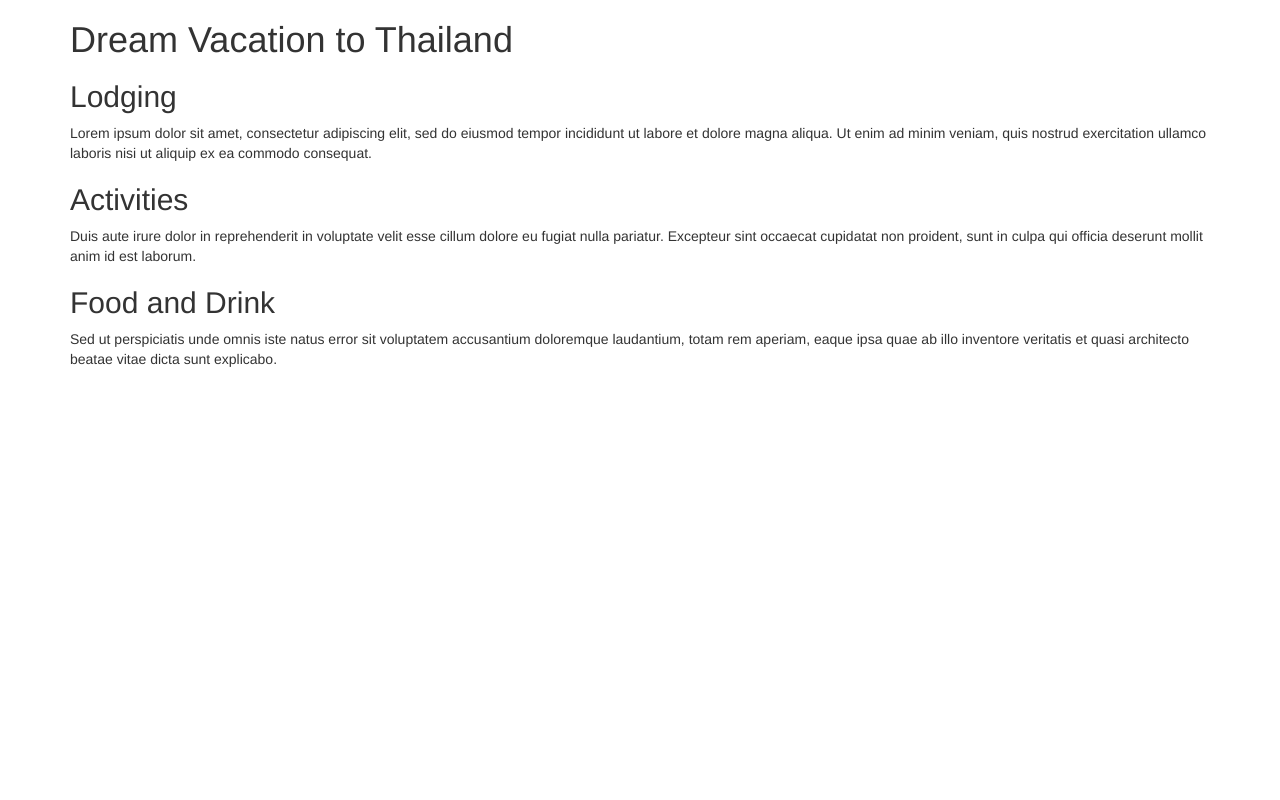
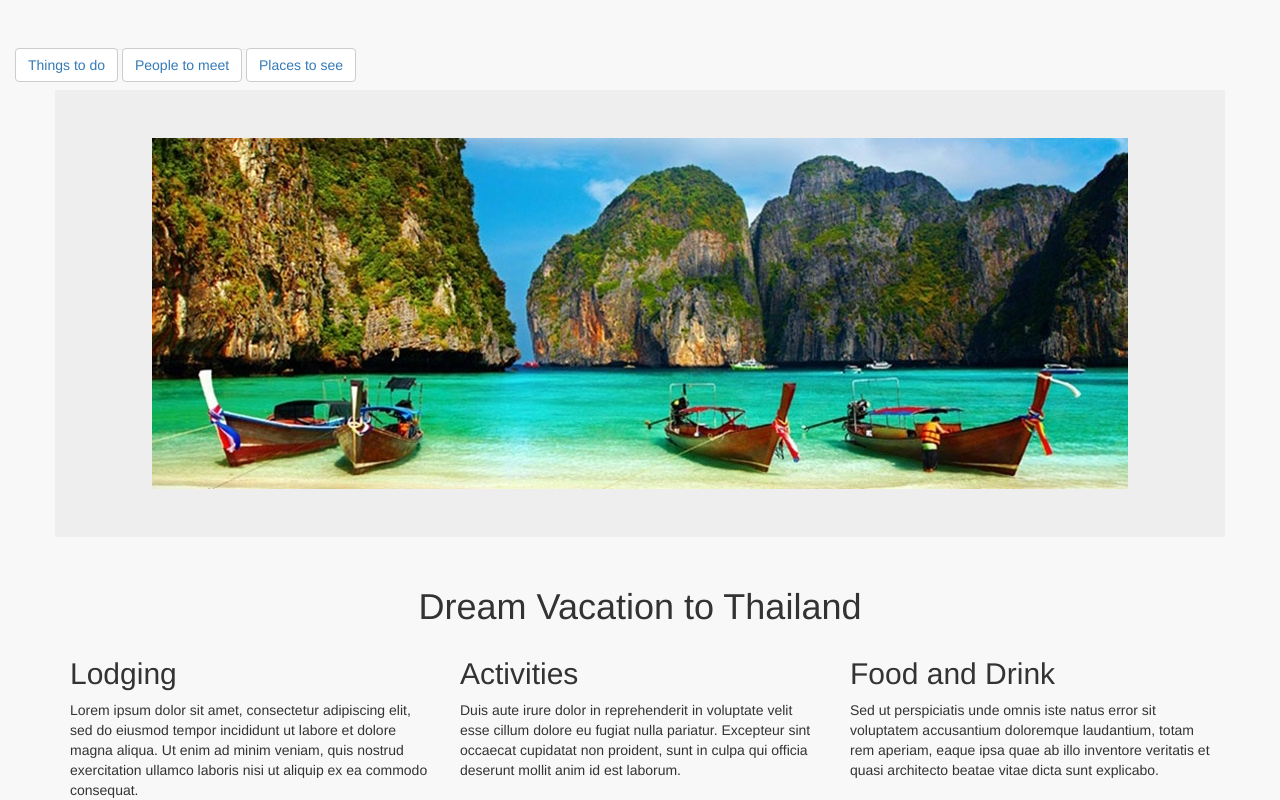
Before and after one commit to hhillaryy/vacation-website, a plain HTML site: page index.html in a window 1280 px wide. Drawn offline with nearby package versions, Linux system fonts and the light colour scheme.

Commit message:
add css folder and image update bootstrap elements

```diff
--- /dev/null
+++ b/css/styles.css
@@ -0,0 +1,12 @@
+h1 {
+  text-align: center;
+  font-size: 4em;
+}
+
+body {
+  padding-top: 100px;
+}
+
+.navbar {
+  padding-bottom: 50px;
+}
--- a/index.html
+++ b/index.html
@@ -1,23 +1,49 @@
 <!DOCTYPE html>
 <html>
 <head>
-  <link href="styles.css" rel="stylesheet" type="text/css">
+  <link href="css/styles.css" rel="stylesheet" type="text/css">
   <link rel="stylesheet" href="https://maxcdn.bootstrapcdn.com/bootstrap/3.3.6/css/bootstrap.min.css" integrity="sha384-1q8mTJOASx8j1Au+a5WDVnPi2lkFfwwEAa8hDDdjZlpLegxhjVME1fgjWPGmkzs7" crossorigin="anonymous">
   <title>Thailand!
   </title>
 </head>
 <body>
+  <!--Nav-->
+  <nav class="navbar navbar-default navbar-fixed-top">
+    <div class="container-fluid">
+    <div class="navbar-header">
+      <header class="page-header">
+        <ul class="nav navbar-nav">
+        <button type"button" class="btn btn-default navbar-btn"><li><a href="">Things to do</a></li></button>
+        <button type"button" class="btn btn-default navbar-btn"><li><a href="">People to meet</a></li></button>
+        <button type"button" class="btn btn-default navbar-btn"><li><a href="">Places to see</a></li></button>
+        </ul>
+      </header>
+    </div>
+    </div>
+  <div class="container jumbotron">
+    <img class="img-responsive center-block" src="img/beach.jpg">
+  </div>
+<!-- Columns Area -->
   <div class="container">
     <h1>Dream Vacation to Thailand</h1>
 
+    <div class="row">
+      <div class="col-sm-4">
         <h2>Lodging</h2>
         <p>Lorem ipsum dolor sit amet, consectetur adipiscing elit, sed do eiusmod tempor incididunt ut labore et dolore magna aliqua. Ut enim ad minim veniam, quis nostrud exercitation ullamco laboris nisi ut aliquip ex ea commodo consequat.</p>
+      </div>
 
+
+      <div class="col-sm-4">
         <h2>Activities</h2>
         <p>Duis aute irure dolor in reprehenderit in voluptate velit esse cillum dolore eu fugiat nulla pariatur. Excepteur sint occaecat cupidatat non proident, sunt in culpa qui officia deserunt mollit anim id est laborum.</p>
+      </div>
 
+      <div class="col-sm-4">
         <h2>Food and Drink</h2>
         <p>Sed ut perspiciatis unde omnis iste natus error sit voluptatem accusantium doloremque laudantium, totam rem aperiam, eaque ipsa quae ab illo inventore veritatis et quasi architecto beatae vitae dicta sunt explicabo.</p>
       </div>
+    </div>
+  </div>
 </body>
 </html>
--- a/styles.css
+++ /dev/null
@@ -1,3 +0,0 @@
-h1 {
-
-}
```
Also changed, not shown: img/beach.jpg (added). Lines whose indentation alone changed are shown as unchanged.
